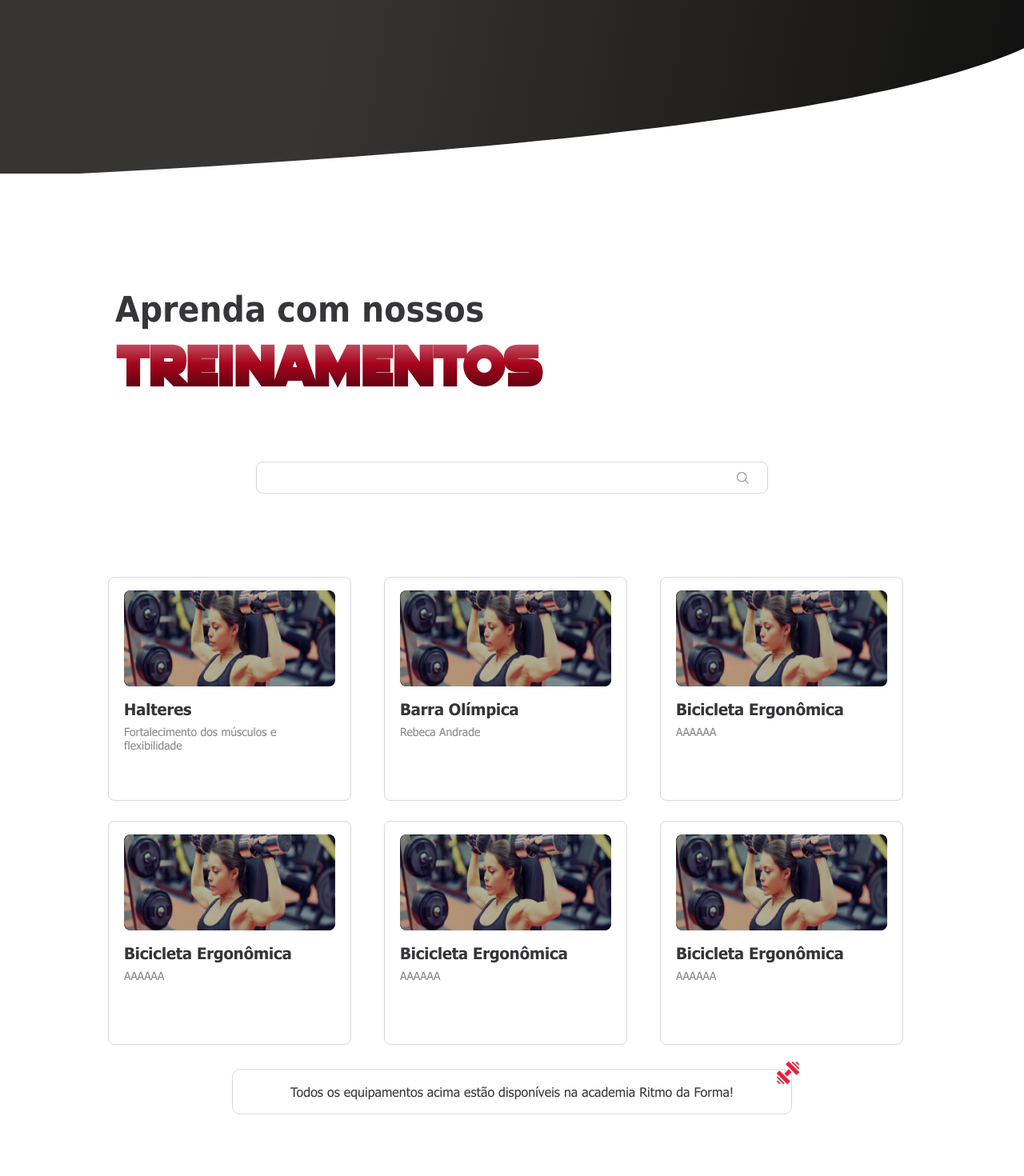
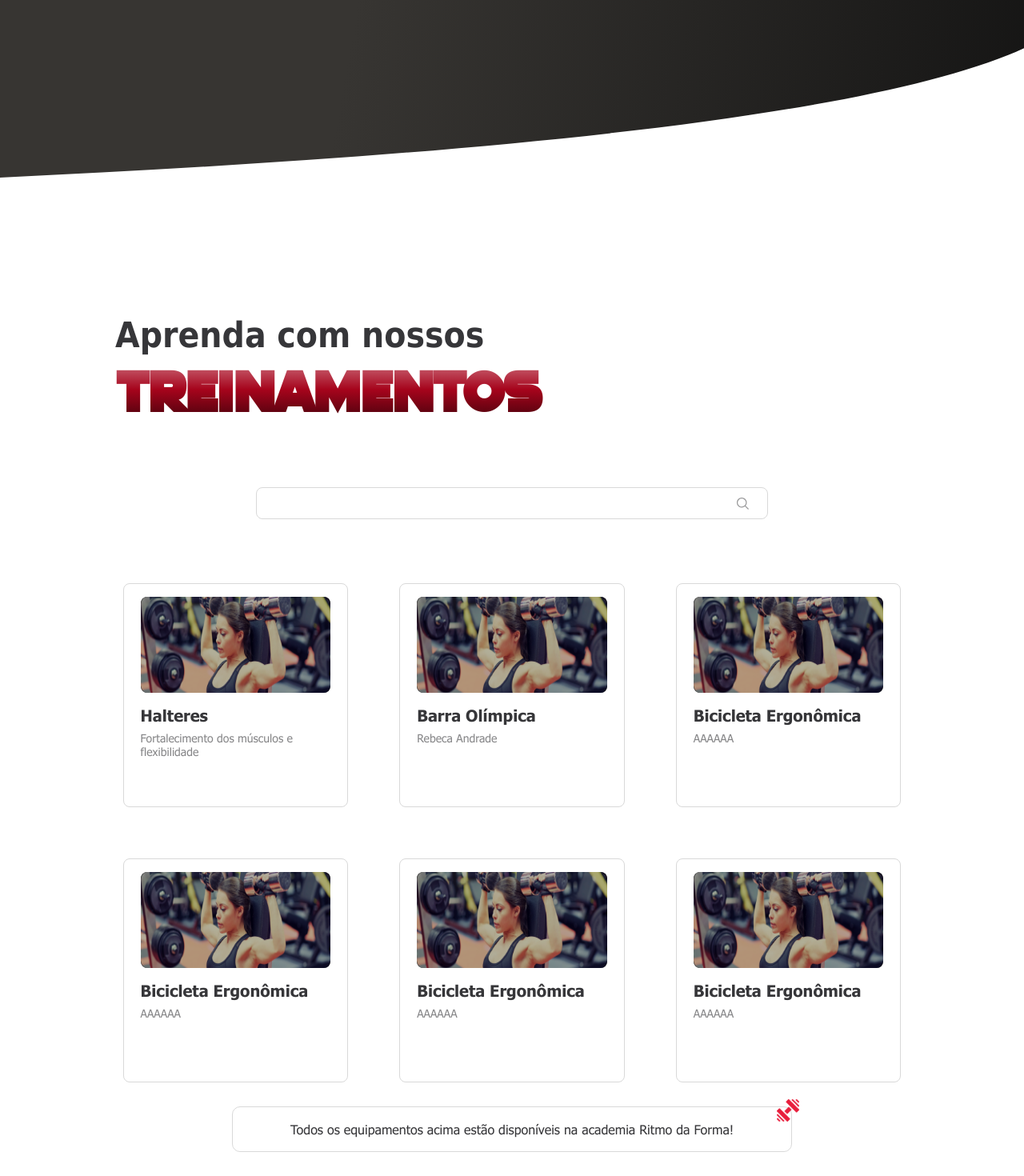
Before and after one commit to ruansilva123/RitmoDaForma_PI, a React (Vite) app in the folder frontend/: page /treinamentos in a window 1280 px wide. Shown: the part 119-1589 px from the top of the page at 80% size. Before the commit the page ends 1542 px from the top, so only its background shows below. Built offline with nearby package versions, Linux system fonts and the light colour scheme.

Commit message:
fix: corrigindo bug do modal na página de treinamento

```diff
--- a/frontend/src/components/Treinamentos/Card/CardTreinamentosStyles.ts
+++ b/frontend/src/components/Treinamentos/Card/CardTreinamentosStyles.ts
@@ -5,12 +5,10 @@ import breakpoints from "../../../styles/Breakpoints";
 
 
 export const ContainerCard = styled.div`
+    display: flex;
     border: 1px solid ${colors.lightGray};
     border-radius: 1vh;
-    margin: 5vh;
-    width: 40vh;
     height: 35vh;
-    display: flex;
     flex-direction: column;
     align-items: center;
     cursor: pointer;
@@ -21,7 +19,6 @@ export const ContainerCard = styled.div`
 
     @media ${breakpoints.bg}{
         margin: 0;
-        width: 38vh;
     }
 
     @media ${breakpoints.md}{
@@ -33,22 +30,16 @@ export const ImageCard = styled.img`
     background-color: black;
     border-radius: 1vh;
     margin: 2vh;
-    width: 35vh;
     height: 15vh;
 
-    @media ${breakpoints.bg}{
-        width: 33vh;
-    }
+    width: 85%;
 `
 export const ContentCard = styled.div`
     display: flex;
-    width: 35vh;
     flex-direction: column;
     align-items: right;
 
-    @media ${breakpoints.bg}{
-        width: 33vh;
-    }
+    width: 85%;
 `
 export const TitleCard = styled.div`
     font-family: 'Tahoma Bold';
--- a/frontend/src/components/Treinamentos/Modal/ModalStyles.ts
+++ b/frontend/src/components/Treinamentos/Modal/ModalStyles.ts
@@ -2,16 +2,17 @@ import styled from "styled-components";
 import { colors } from "../../../styles/Theme";
 
 export const BackgroundBlur = styled.div`
+    top: 0;
     display: flex;
     justify-content: center;
     align-items: center;
     background-color: ${colors.lightGrayGradient_20};
     backdrop-filter: blur(3px);
-    position: absolute;
+    position: fixed;
     z-index: 1000;
     width: 100%;
-    height: 100vw;
-
+    height: 100%;
+    width: 100%;
 `
 
 export const ModalContainer = styled.div`
@@ -23,7 +24,6 @@ export const ModalContainer = styled.div`
     box-shadow: 1px 1px 5px 5px ${colors.lightGrayGradient_40};
     width: 100vh;
     height: 80vh;
-
 `
 
 export const Video = styled.div`
@@ -63,7 +63,7 @@ export const DescriptionModal = styled.div`
 `
 
 export const CloseIcon = styled.div`
-    position: fixed;
+    position: absolute;
     width: 30px;
     height: 30px;
     background-image: url('assets/svg/CloseIcon.svg');
--- a/frontend/src/containers/Treinamentos/ContainerCards/ContainerCards.tsx
+++ b/frontend/src/containers/Treinamentos/ContainerCards/ContainerCards.tsx
@@ -7,12 +7,15 @@ import InfoCard from '../../../components/global/InfoCard/InfoCard';
 
 const ContainerCards = () => {
     return (
+        <S.SectionCards>
             <S.BackgroundCards>
                 <S.ContainerCards>
                     <Card></Card>
                 </S.ContainerCards>
                 <InfoCard message="Todos os equipamentos acima estão disponíveis na academia Ritmo da Forma!"/>
             </S.BackgroundCards>
+        </S.SectionCards>
+
     );
 };
 
--- a/frontend/src/containers/Treinamentos/ContainerCards/ContainerCardsStyles.ts
+++ b/frontend/src/containers/Treinamentos/ContainerCards/ContainerCardsStyles.ts
@@ -2,40 +2,27 @@ import styled from "styled-components";
 import { colors } from "../../../styles/Theme";
 import breakpoints from "../../../styles/Breakpoints";
 
-
+export const SectionCards = styled.div`
+    background-color: white;
+`
 
 export const BackgroundCards = styled.div`
     width: 100%;
-    top: 102vh;
-    position: absolute;
+`
+
+export const ContainerCards = styled.div`
+    display: grid;
+    justify-content: center;
+    grid-template-columns: 18% 18% 18%;
+    gap: 5vw;
 
     @media ${breakpoints.bg}{
-        top: 105vh;
+        grid-template-columns: 22% 22% 22%;
+        gap: 5vw;
     }
 
     @media ${breakpoints.md}{
-        top: 97vh;
-    }
-
-    @media ${breakpoints.sm}{
-        top: 85vh;
-    }
-`
-
-export const ContainerCards = styled.div`
-    background-color: white;
-    display: grid;
-    justify-content: center;
-    grid-template-columns: 24% 24% 24%;
-    gap: 20px;
-
-    @media ${breakpoints.bg}{
-        grid-template-columns: 25% 25% 25%;
-        gap: 25px;
-    }
-
-    @media ${breakpoints.md}{
-        grid-template-columns: 40% 40%;
+        grid-template-columns: 300px 300px;
         gap: 30px;
     }
 
--- a/frontend/src/containers/Treinamentos/ContainerTop/ContainerTopStyles.ts
+++ b/frontend/src/containers/Treinamentos/ContainerTop/ContainerTopStyles.ts
@@ -1,8 +1,9 @@
 import styled from "styled-components";
 import { colors } from "../../../styles/Theme";
 import breakpoints from "../../../styles/Breakpoints";
+
 export const ContainerTop = styled.div`
-
+    margin-top: clamp(50px, 36vh, 36vh);
 `
 
 export const ImageWaveWhite = styled.img`
@@ -14,12 +15,8 @@ export const ImageWaveWhite = styled.img`
 
 export const BackgroundContainerTop = styled.div`
     background-color: white;
-    position: absolute;
-    bottom: 0vh;
-    height: 58vh;
     width: 100%;
-    padding: 18vh;
-
+    padding: 18vh 18vh 0vh 18vh;
 
     @media ${breakpoints.sm}{
         padding: 4vh;
--- a/frontend/src/pages/Aulas/AulasStyle.ts
+++ b/frontend/src/pages/Aulas/AulasStyle.ts
@@ -11,7 +11,6 @@ export const ContentAulasContainer = styled.div`
 
 export const MotivationalPhrase = styled.p`
     color: white;
-
     position: absolute;
     top: 20vh;
     left: 17%;
--- a/frontend/src/pages/Treinamentos/Treinamentos.tsx
+++ b/frontend/src/pages/Treinamentos/Treinamentos.tsx
@@ -3,9 +3,12 @@ import Navbar from '../../components/global/Navbar/Navbar';
 import ContainerTop from '../../containers/Treinamentos/ContainerTop/ContainerTop';
 import ContainerCards from '../../containers/Treinamentos/ContainerCards/ContainerCards';
 import { ModalProvider } from '../../contexts/modalProvider';
+import MouseFollower from '../../components/global/MouseFollower/MouseFollower';
 
 const Treinamentos = () => {
     return (
+        <S.SectionBackground>
+            <MouseFollower/>
             <ModalProvider>
                 <S.TreinamentoBackground>
                     <Navbar></Navbar>
@@ -13,6 +16,7 @@ const Treinamentos = () => {
                     <ContainerCards></ContainerCards>
                 </S.TreinamentoBackground>
             </ModalProvider>
+        </S.SectionBackground>
     )
 };
 
--- a/frontend/src/pages/Treinamentos/TreinamentosStyles.ts
+++ b/frontend/src/pages/Treinamentos/TreinamentosStyles.ts
@@ -1,8 +1,10 @@
 import styled from 'styled-components';
 import { colors } from '../../styles/Theme';
 
-
 export const TreinamentoBackground = styled.main`
   background-image: ${colors.gradientDarkGray};
-  height: 100vh;
 `;
+
+export const SectionBackground = styled.section`
+  /* position: relative; */
+`
```
Lines whose indentation alone changed are shown as unchanged.
